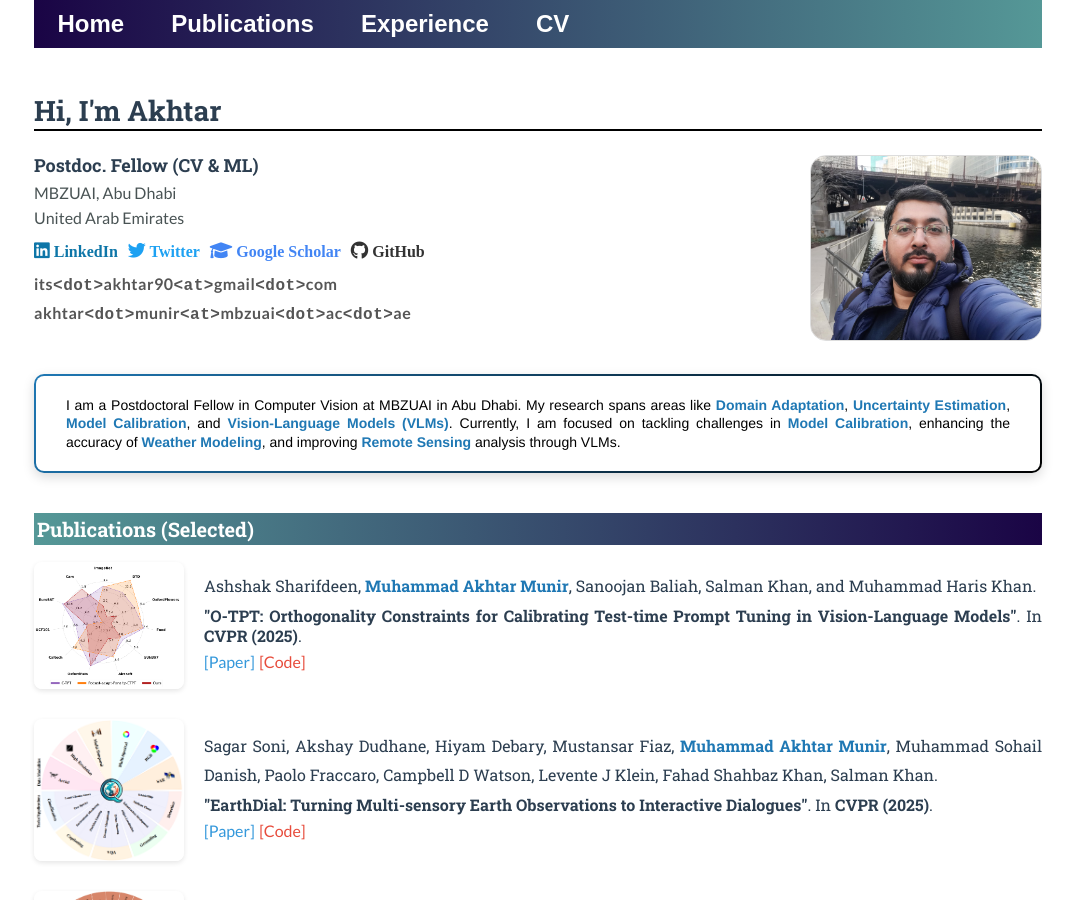
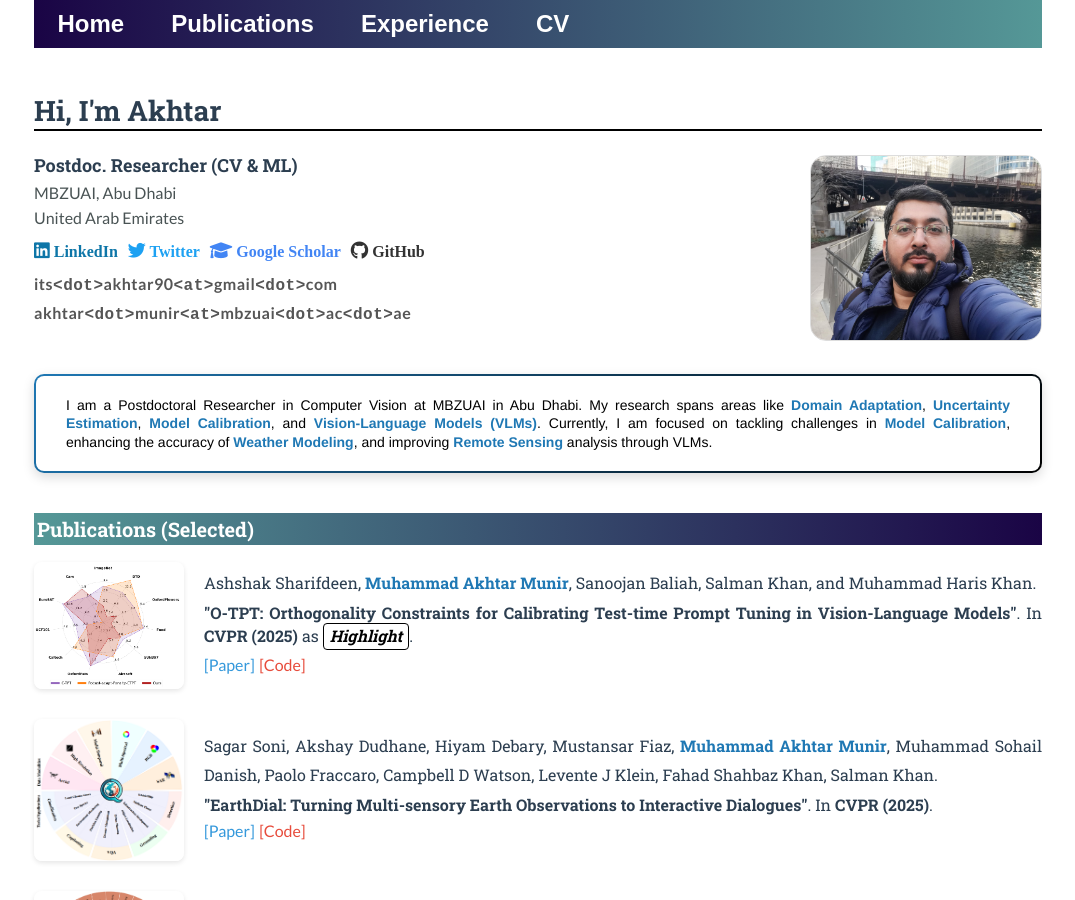
Before and after one commit to akhtarvision/akhtarvision.github.io, a Jekyll site: the page built from index.html, in a window 1280 px wide and 900 px high. Shown: the whole window, without its empty margins (102-1177 px from the left). Built offline with Jekyll 4.4.1, drawn with Linux system fonts in a browser that asks for light colours.

Commit message:
Update index.html

```diff
--- a/index.html
+++ b/index.html
@@ -14,7 +14,7 @@ title: Akhtar, CV & ML
         <!-- Left section: Title, Social Links, and Email Addresses -->
         <div style="flex: 1;">
             <p style="font-family: 'Lato', sans-serif; font-size: 16px; color: #495354; line-height: 1.6; margin: 0;">
-                <strong style="font-family: 'Roboto Slab', serif; font-size: 18px; color: #2c3e50;">Postdoc. Fellow (CV & ML)</strong><br>
+                <strong style="font-family: 'Roboto Slab', serif; font-size: 18px; color: #2c3e50;">Postdoc. Researcher (CV & ML)</strong><br>
                 <span style="font-size: 16px; color: #495354;">MBZUAI, Abu Dhabi</span><br>
                 <span style="font-size: 16px; color: #495354;">United Arab Emirates</span><br>
 
@@ -45,7 +45,7 @@ title: Akhtar, CV & ML
     <div style="background: linear-gradient(135deg, #1f78b4, #000000); padding: 2px; border-radius: 10px; margin-top: 30px; box-shadow: 0 4px 12px rgba(0, 0, 0, 0.15);">
     <div style="background-color: #ffffff; padding: 20px 30px; border-radius: 8px; font-family: 'Lato', sans-serif; font-size: 14px; line-height: 1.6; color: #2c3e50;">
         <p style="margin: 0;">
-            I am a Postdoctoral Fellow in Computer Vision at MBZUAI in Abu Dhabi. My research spans areas like
+            I am a Postdoctoral Researcher in Computer Vision at MBZUAI in Abu Dhabi. My research spans areas like
             <strong style="color: #1f78b4;">Domain Adaptation</strong>,
             <strong style="color: #1f78b4;">Uncertainty Estimation</strong>,
             <strong style="color: #1f78b4;">Model Calibration</strong>,
@@ -75,9 +75,14 @@ title: Akhtar, CV & ML
                 <p style="font-family: 'Roboto Slab', serif; font-size: 16px; line-height: 1.8; color: #2c3e50; margin: 0;">
                     Ashshak Sharifdeen, <b style="color: #1f78b4;">Muhammad Akhtar Munir</b>, Sanoojan Baliah, Salman Khan, and Muhammad Haris Khan.
                 </p>
+<!--                 <p style="font-family: 'Roboto Slab', serif; font-size: 16px; color: #2c3e50; margin: 5px 0;">
+                    <strong>"O-TPT: Orthogonality Constraints for Calibrating Test-time Prompt Tuning in Vision-Language Models"</strong>.
+                    In <strong>CVPR (2025)</strong> as <strong>Highlight</strong>.
+                </p> -->
                 <p style="font-family: 'Roboto Slab', serif; font-size: 16px; color: #2c3e50; margin: 5px 0;">
-                    <strong>"O-TPT: Orthogonality Constraints for Calibrating Test-time Prompt Tuning in Vision-Language Models"</strong>.
-                    In <strong>CVPR (2025)</strong>.
+                <strong>"O-TPT: Orthogonality Constraints for Calibrating Test-time Prompt Tuning in Vision-Language Models"</strong>.
+                In <strong>CVPR (2025)</strong> as
+                <span style="display: inline-block; font-style: italic; font-weight: bold; border: 1px solid black; padding: 2px 6px; border-radius: 4px; color: black;">Highlight</span>.
                 </p>
                 <p style="margin: 5px 0;">
                     <a href="https://arxiv.org/pdf/2503.12096" style="font-family: 'Lato', sans-serif; text-decoration: none; color: #3498db;">[Paper]</a>
```
